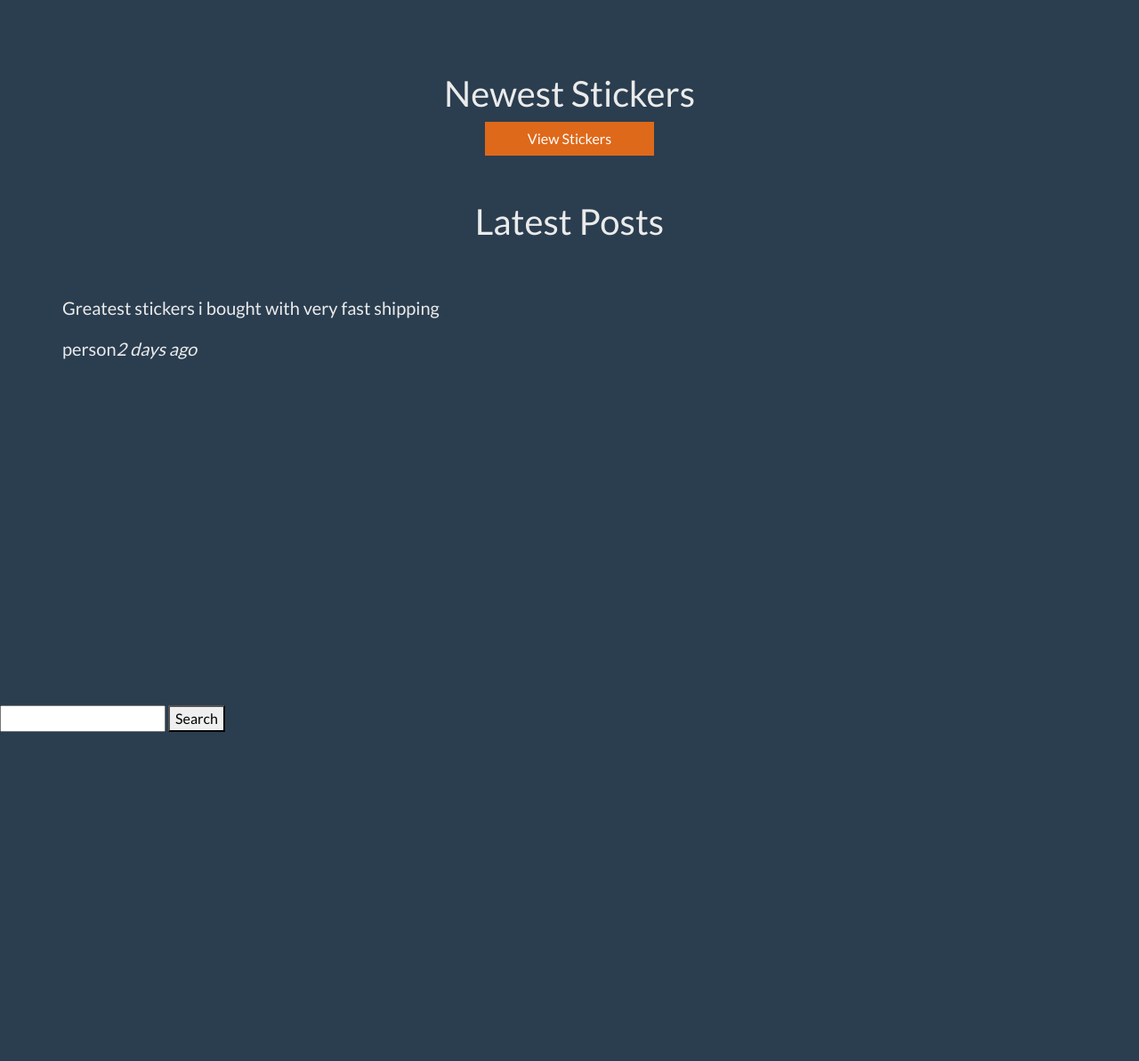
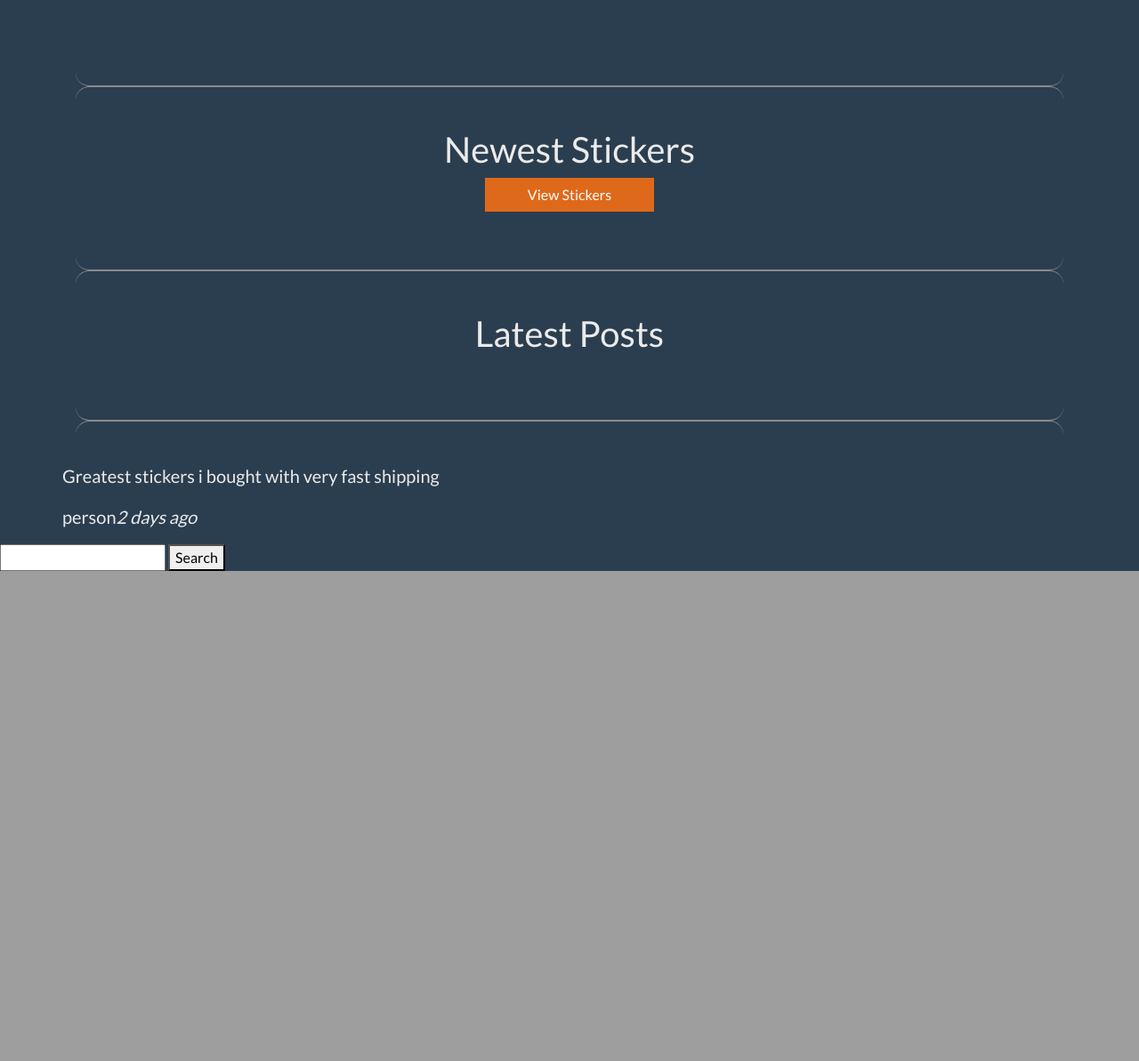
Before and after one commit to John-E5/Dev-Stickers, a Django app: page / in a window 1280 px wide. Shown: the part 801-1994 px from the top of the page at 89% size. After the commit the page ends 1443 px from the top, so only its background shows below. Run offline with Django 3.2, Linux system fonts and the light colour scheme; data that the repository does not hold is empty; some libraries are stand-ins or nearby versions.

Commit message:
Added hr to landing sections and changed section classes to ids

```diff
--- a/dev_stickers/settings.py
+++ b/dev_stickers/settings.py
@@ -11,7 +11,7 @@ https://docs.djangoproject.com/en/1.11/ref/settings/
 """
 
 import os
-# import env
+import env
 import dj_database_url
 
 
--- a/landing/templates/index.html
+++ b/landing/templates/index.html
@@ -1,7 +1,7 @@
 {% extends 'base.html' %}
 
 {% block content %}
-    <section class="hero">
+    <section id="hero">
         <div class="jumbotron jumbotron-fluid">
             <div class="container text-center jumbo-title">
                 <h1 class="display-1 font-weight-bold">Dev Stickers</h1>
@@ -14,8 +14,9 @@
         </div>
     </section>
 
-    <section class="stickers">
+    <section id="stickers">
         <div class="container">
+            <hr>
             <h1 class="text-center">Newest Stickers</h1>
             <div class="row">
                 {% for sticker in stickers %}
@@ -31,8 +32,9 @@
         </div>
     </section>
 
-    <section class="posts text-center">
+    <section id="posts">
         <div class="container">
+            <hr>
             <h1 class="text-center">Latest Posts</h1>
             <div class="row">
                 {% for post in posts %}
@@ -54,8 +56,9 @@
         </div>
     </section>
 
-    <section class="reviews">
+    <section id="reviews">
         <div class="container">
+            <hr>
             <div class="row">
                 <blockquote class="blockquote">
                     <p>Greatest stickers i bought with very fast shipping</p>
--- a/static/css/style.css
+++ b/static/css/style.css
@@ -1,6 +1,4 @@
-footer {
-    height: 400px;
-}
+/*--------------------------------------------------------------------Landing*/
 
 .jumbotron {
     height: 100vh;
@@ -36,3 +34,21 @@ footer {
 .fa {
     padding: 2px;
 }
+
+hr {
+  height: 30px;
+  border-style: solid;
+  border-color: #8c8b8b;
+  border-width: 1px 0 0 0;
+  border-radius: 20px;
+}
+hr:before {
+  display: block;
+  content: "";
+  height: 30px;
+  margin-top: -31px;
+  border-style: solid;
+  border-color: #8c8b8b;
+  border-width: 0 0 1px 0;
+  border-radius: 20px;
+}
```
